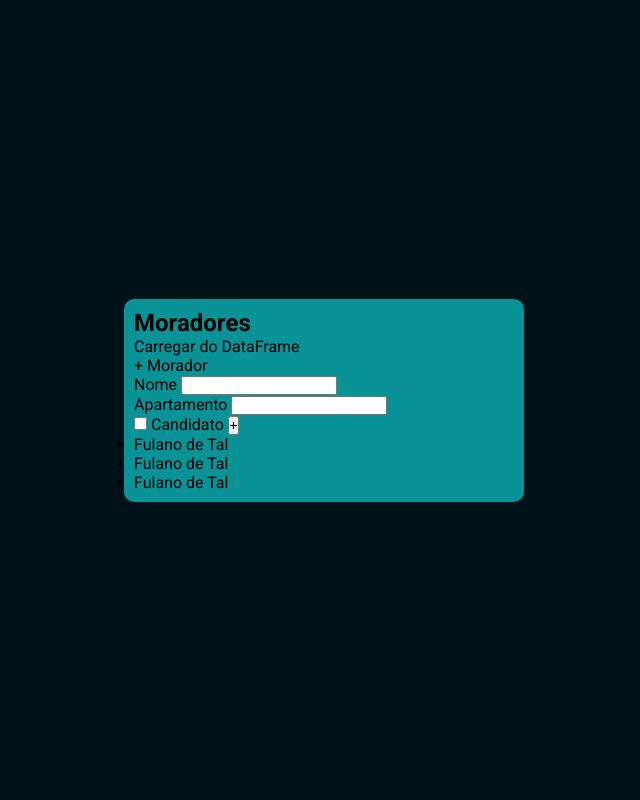
After one commit to Zzrispu/eleicao_condominial, a Flask app: page /moradores in a window 1280 px wide. The commit adds this page. Shown: the whole page, without its empty margins (316-956 px from the left). Run offline with Flask 3, Linux system fonts and the light colour scheme.

Commit message:
Moradores
A parte do backend dos moradores está feita, só falta a máquiagem

```diff
--- a/routes.py
+++ b/routes.py
@@ -1,6 +1,63 @@
-from flask import render_template
+from flask import render_template, request, redirect, jsonify
 from app import app
+from agentes import Morador, Candidato, Apartamento
+import pandas as pd
+
+loaded_auto = False
+condominio = Apartamento(numero=000)
 
 @app.get('/')
 def homepage():
     return render_template('index.html')
+
+@app.get('/moradores')
+def moradores():
+    return render_template('moradores.html')
+
+@app.get('/api/add_auto_morador')
+def add_auto_morador():
+    global loaded_auto
+    if loaded_auto:
+        return {"loaded_auto": True}
+    else:
+        df = pd.read_csv('moradores.csv')
+        df.reset_index()
+        for index, morador in df.iterrows():
+            if morador.tipo == 'candidato':
+                condominio.add_morador(Candidato(morador.nome, morador.apartamento))
+            else:
+                condominio.add_morador(Morador(morador.nome, morador.apartamento))
+        loaded_auto = True
+        return {"loaded_auto": False}
+
+@app.get('/api/get_moradores')
+def get_moradores():
+    moradores = []
+    for ap in condominio.apartamentos:
+        for morador in ap.moradores:
+            if isinstance(morador, Candidato):
+                moradores.append({"candidato": True, "nome": morador.nome, "apartamento": morador.apartamento.numero})
+            else:
+                moradores.append({"candidato": False, "nome": morador.nome, "apartamento": morador.apartamento.numero})
+    return moradores
+
+@app.post('/api/add_morador')
+def add_morador():
+    data = request.get_json()
+
+    if not data.get('nome') or not data.get('apartamento'):
+        return jsonify({"error": "Campos ausentes"}), 400
+
+    if data.get('candidato') == True:
+        condominio.add_morador(Candidato(nome=data.get('nome'), apartamento=data.get('apartamento')))
+    else:
+        condominio.add_morador(Morador(nome=data.get('nome'), apartamento=data.get('apartamento')))
+
+    return jsonify({"msg": "Morador adicionado com sucesso"})
+
+@app.post('/api/remove_morador')
+def remove_morador():
+    data = request.get_json()
+
+    msg = condominio.remove_morador(nome=data.get('nome'))
+    return jsonify({"msg": f"{msg}"})
--- a/static/css/style.css
+++ b/static/css/style.css
@@ -28,6 +28,7 @@ body {
     background-color: var(--azul_1);
 }
 
+/* Index */
 .content-box {
     display: flex;
     align-items: center;
@@ -59,6 +60,15 @@ body {
     column-gap: 2rem;
 }
 
+/* Moradores */
+.conteiner {
+    background-color: var(--azul_3);
+    border-radius: 10px;
+    padding: 10px;
+    max-width: 400px;
+    width: 100%;
+}
+
 @media screen and (max-width: 800px) {
     .columns {
         flex-wrap: wrap;
--- /dev/null
+++ b/static/js/moradores.js
@@ -0,0 +1,72 @@
+document.addEventListener('DOMContentLoaded', () => {
+    const addAutoBtn = document.getElementById('add-auto');
+    const addMoradorForm = document.getElementById('add-morador-form');
+
+    async function updateMoradores() {
+        const moradoresList = document.getElementById('moradores-list');
+        const moradores = [];
+
+        await fetch('/api/get_moradores')
+            .then(response => response.json())
+            .then((data) => {
+                data.forEach(morador => {
+                    const li = document.createElement('li');
+                    li.innerHTML = `${morador.nome} | ${morador.apartamento}`;
+                    if (morador.candidato) {
+                        li.innerHTML += ` | Candidato`
+                    }
+
+                    // Adcicionado botão para remover
+                    const dltBtn = document.createElement('button');
+                    dltBtn.innerText = 'Remover';
+                    dltBtn.addEventListener('click', async () => {
+                        await fetch('/api/remove_morador', {
+                            method: 'POST',
+                            headers: {'Content-Type': 'application/json'},
+                            body: JSON.stringify(morador)
+                        }).catch(error => console.error(error));
+
+                        updateMoradores();
+                    });
+                    li.appendChild(dltBtn);
+
+                    moradores.push(li);
+                });
+            })
+            .catch(error => console.error(error));
+
+        moradoresList.replaceChildren(...moradores);
+
+    };
+
+    addAutoBtn.addEventListener('click', async () => {
+        await fetch('/api/add_auto_morador')
+            .then(response => response.json())
+            .then(data => console.log(data))
+            .catch(error => console.error(error));
+
+        updateMoradores();
+    });
+
+    addMoradorForm.addEventListener('submit', async (e) => {
+        e.preventDefault();
+
+        const data = Object.fromEntries(new FormData(addMoradorForm).entries());
+        if (data.candidato == 'on') {
+            data.candidato = true;
+        }
+        else {
+            data.candidato = false;
+        }
+
+        console.log(data)
+
+        await fetch('/api/add_morador', {
+            method: 'POST',
+            headers: {'Content-Type': 'application/json'},
+            body: JSON.stringify(data)
+        }).catch(error => console.error(error));
+
+        updateMoradores();
+    });
+});
--- a/templates/index.html
+++ b/templates/index.html
@@ -13,10 +13,10 @@
 
 <body>
     <section class="columns" style="width: 100%; display: flex; justify-content: center;">
-        <div class="content-box">
+        <a class="content-box" href="/moradores">
             <i class="material-symbols-rounded">location_away</i>
             <h1>Moradores</h1>
-        </div>
+        </a>
         <div class="content-box">
             <i class="material-symbols-rounded">emoji_people</i>
             <h1>Candidatos</h1>
--- /dev/null
+++ b/templates/moradores.html
@@ -0,0 +1,41 @@
+<!DOCTYPE html>
+<html lang="pt-BR">
+
+<head>
+    <meta charset="UTF-8">
+    <meta name="viewport" content="width=device-width, initial-scale=1.0">
+    <title>Moradores</title>
+
+    <link rel="stylesheet" href="{{ url_for('static', filename='css/style.css') }}">
+    <script src="{{ url_for('static', filename='js/moradores.js') }}"></script>
+</head>
+
+<body>
+    <section class="conteiner">
+        <h2>Moradores</h2>
+        <div class="ul-btn" id="add-auto">Carregar do DataFrame</div>
+        <div class="ul-btn">
+            <span id="add-morador">+ Morador</span>
+            <form id="add-morador-form">
+                <div class="input-box">
+                    <label for="nome">Nome</label>
+                    <input type="text" name="nome" id="nome">
+                </div>
+                <div class="input-box">
+                    <label for="apartamento">Apartamento</label>
+                    <input type="number" name="apartamento" id="apartamento">
+                </div>
+                <input type="checkbox" name="candidato" id="candidato">
+                <label for="candidato">Candidato</label>
+                <button>+</button>
+            </form>
+        </div>
+        <ul id="moradores-list">
+            <li>Fulano de Tal</li>
+            <li>Fulano de Tal</li>
+            <li>Fulano de Tal</li>
+        </ul>
+    </section>
+</body>
+
+</html>
```
Also changed, not shown: agentes.py (+14 -2 lines), moradores.csv (added, +26 -0 lines).
